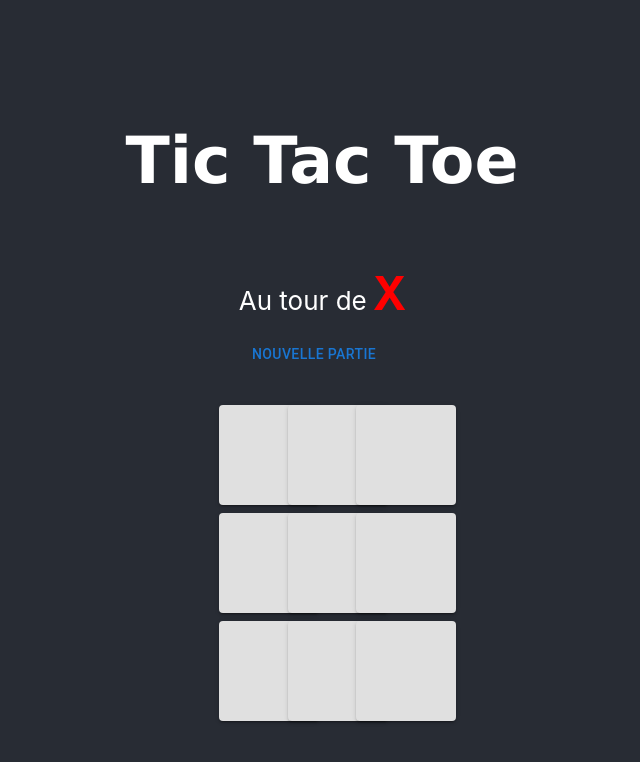
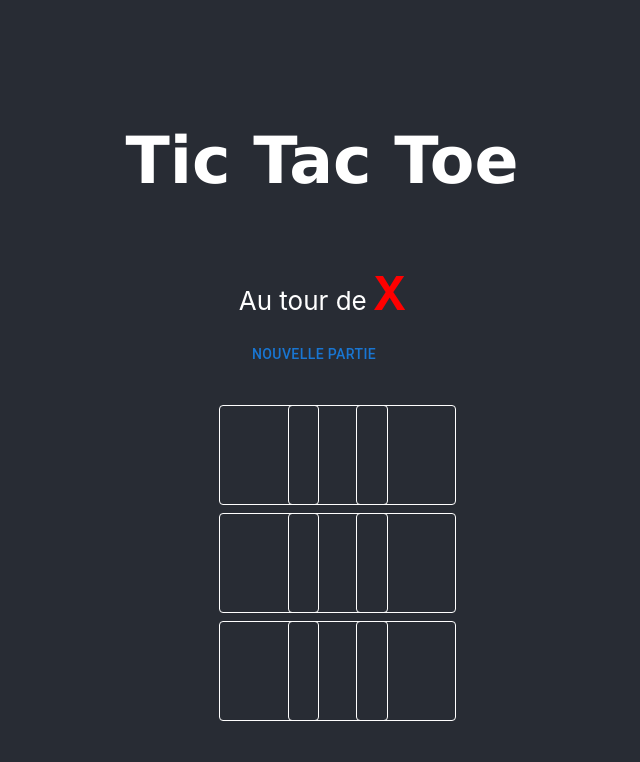
Before and after one commit to jabibamman/tic-tac-toe-react, a React (Create React App) app: page / in a window 1280 px wide. Shown: the top 762 px of the page, without its empty margins (318-958 px from the left). Built offline with nearby package versions, Linux system fonts and the light colour scheme.

Commit message:
fix: button style

```diff
--- a/src/App.css
+++ b/src/App.css
@@ -26,12 +26,8 @@
 .square {
   width: 6.25rem;
   height: 6.25rem;
-  background-color: #282c34;
-  border: 1px solid #282c34;
-  border-radius: 5px;
 }
 
 .square:hover {
-  background-color: #61dafb;
   border: 1px solid #61dafb;
 }
--- a/src/App.tsx
+++ b/src/App.tsx
@@ -120,7 +120,7 @@ function App() {
           <Grid container item xs={10} md={4} lg={2} spacing={0}>
             {Array.from(Array(3).keys()).map((i) => (
               <Grid item xs={4} key={i}>
-                <Button className="square" variant="contained" color="inherit" onClick={() => handleClick(i)}>
+                <Button className="square" variant="outlined" color="inherit" onClick={() => handleClick(i)}>
                   <span style={setStyleClass(squares[i])}>
                     {squares[i]}
                   </span>
@@ -131,7 +131,7 @@ function App() {
           <Grid container item xs={10} md={4} lg={2} spacing={0}>
             {Array.from(Array(3).keys()).map((i) => (
               <Grid item xs={4} key={i + 3}>
-                <Button className="square" variant="contained" color="inherit" onClick={() => handleClick(i + 3)}>
+                <Button className="square" variant="outlined" color="inherit" onClick={() => handleClick(i + 3)}>
                   <span style={setStyleClass(squares[i + 3])}>
                     {squares[i + 3]}
                   </span>
@@ -142,7 +142,7 @@ function App() {
           <Grid container item xs={10} md={4} lg={2} spacing={0}>
             {Array.from(Array(3).keys()).map((i) => (
               <Grid item xs={4} key={i + 6}>
-                <Button className="square" variant="contained" color="inherit" onClick={() => handleClick(i + 6)}>
+                <Button className="square" variant="outlined" color="inherit" onClick={() => handleClick(i + 6)}>
                   <span style={setStyleClass(squares[i + 6])}>
                     {squares[i + 6]}
                   </span>
```
